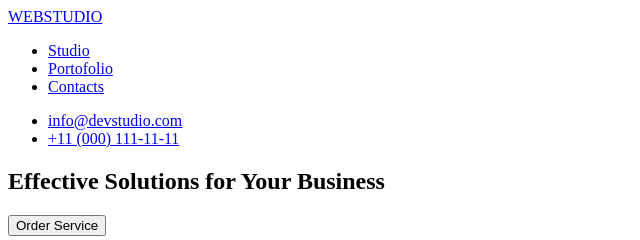
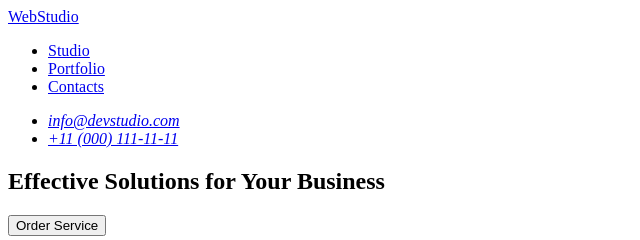
Before and after one commit to dariia234-16/goit-markup-hw-01, a plain HTML site: page index.html in a window 1280 px wide. Shown: the top 240 px of the page, 0-640 px from the left. Drawn offline with Linux system fonts and the light colour scheme.

Commit message:
update code post hw submission 2
some tweaking of stufff

```diff
--- a/index.html
+++ b/index.html
@@ -11,22 +11,22 @@
       <!-- navigation bar -->
       <nav>
         <!-- logo -->
-        <a href="./index.html">WEBSTUDIO</a>
+        <a href="./index.html">WebStudio</a>
         <!-- studio, portofolio, contacts -->
         <ul>
           <li>
             <a href="/Studio">Studio</a>
           </li>
           <li>
-            <a href="/Portofolio">Portofolio</a>
+            <a href="/Portfolio">Portfolio</a>
           </li>
           <li>
             <a href="/Contacts">Contacts</a>
           </li>
         </ul>
       </nav>
-      <!-- contact section -->
-      <adress>
+      <!-- contact adress section -->
+      <address>
         <ul>
           <li>
             <a href="mailto:info@devstudio.com">info@devstudio.com</a>
@@ -35,7 +35,7 @@
             <a href="tel+11000111111">+11 (000) 111-11-11</a>
           </li>
         </ul>
-      </adress>
+      </address>
     </header>
     <main>
       <!-- hero image section -->
@@ -114,7 +114,7 @@
       </section>
       <!-- section 3 description of the team -->
       <section>
-        <h3>Our Team</h3>
+        <h2>Our Team</h2>
         <!-- list of members of the team with description -->
         <ul>
           <!-- first member -->
@@ -126,7 +126,7 @@
               height="260"
             />
             <h3>Mark Guerrero</h3>
-            <p>Product designer</p>
+            <p>Product Designer</p>
           </li>
           <!-- second member -->
           <li>
@@ -165,7 +165,7 @@
       </section>
     </main>
     <footer>
-      <a href="./index.html">WEBSTUDIO </a>
+      <a href="./index.html">WebStudio</a>
       <p>
         Increase the flow of customers and sales for your business with digital
         marketing & growth solutions.
```
